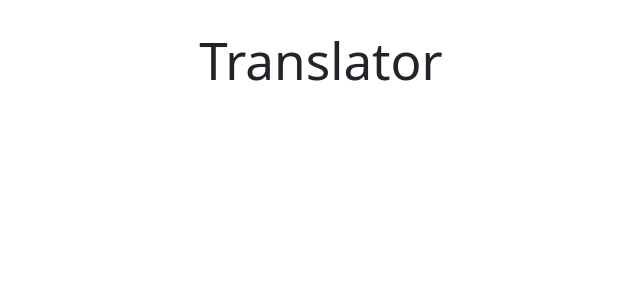
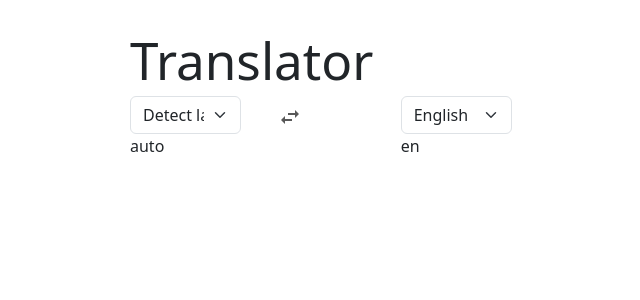
Before and after one commit to elialcodes/translator, a React (Vite) app: page / in a window 1280 px wide. Shown: the top 300 px of the page, without its empty margins (319-959 px from the left). Built offline with nearby package versions, Linux system fonts and the light colour scheme.

Commit message:
add: new components: icons, LanguageSelector

```diff
--- a/src/App.tsx
+++ b/src/App.tsx
@@ -1,11 +1,52 @@
 import './App.css';
+import { Container, Row, Col, Button } from 'react-bootstrap';
 import 'bootstrap/dist/css/bootstrap.min.css';
+import { useStore } from './hooks/useStore';
+import { AUTO_LANGUAGE } from './constants';
+import { ArrowsIcon } from './components/Icons';
+import { LanguageSelector } from './components/LanguageSelector';
 
 function App() {
+  const {
+    fromLanguage,
+    toLanguage,
+    interchangeLanguage,
+    setFromLanguage,
+    setToLanguage,
+  } = useStore();
+
   return (
-    <div>
+    <Container>
       <h1>Translator</h1>
-    </div>
+      <Row>
+        <Col>
+          <LanguageSelector
+            type="from"
+            value={fromLanguage}
+            onChange={setFromLanguage}
+          />
+          {fromLanguage}
+        </Col>
+        <Col>
+          <Button
+            variant="link"
+            // si el lenguaje de partida es "auto", el botón está desabilitado
+            disabled={fromLanguage === AUTO_LANGUAGE}
+            onClick={() => interchangeLanguage}
+          >
+            <ArrowsIcon />
+          </Button>
+        </Col>
+        <Col>
+          <LanguageSelector
+            type="to"
+            value={toLanguage}
+            onChange={setToLanguage}
+          />
+          {toLanguage}
+        </Col>
+      </Row>
+    </Container>
   );
 }
 
--- /dev/null
+++ b/src/components/Icons.tsx
@@ -0,0 +1,41 @@
+export const ArrowsIcon = () => (
+  <svg
+    focusable="false"
+    width="24"
+    height="26"
+    xmlns="http://www.w3.org/2000/svg"
+    viewBox="0 0 24 24"
+  >
+    <path d="M6.99 11L3 15l3.99 4v-3H14v-2H6.99v-3zM21 9l-3.99-4v3H10v2h7.01v3L21 9z"></path>
+  </svg>
+);
+
+export const ClipboardIcon = () => (
+  <svg
+    focusable="false"
+    xmlns="http://www.w3.org/2000/svg"
+    enableBackground="new 0 0 24 24"
+    height="24"
+    viewBox="0 0 24 24"
+    width="24"
+  >
+    <g>
+      <rect fill="none" height="24" width="24"></rect>
+    </g>
+    <g>
+      <path d="M16,20H5V6H3v14c0,1.1,0.9,2,2,2h11V20z M20,16V4c0-1.1-0.9-2-2-2H9C7.9,2,7,2.9,7,4v12c0,1.1,0.9,2,2,2h9 C19.1,18,20,17.1,20,16z M18,16H9V4h9V16z"></path>
+    </g>
+  </svg>
+);
+
+export const SpeakerIcon = () => (
+  <svg
+    focusable="false"
+    xmlns="http://www.w3.org/2000/svg"
+    viewBox="0 0 24 24"
+    width="24"
+    height="24"
+  >
+    <path d="M3 9v6h4l5 5V4L7 9H3zm13.5 3c0-1.77-1.02-3.29-2.5-4.03v8.05c1.48-.73 2.5-2.25 2.5-4.02zM14 3.23v2.06c2.89.86 5 3.54 5 6.71s-2.11 5.85-5 6.71v2.06c4.01-.91 7-4.49 7-8.77s-2.99-7.86-7-8.77z"></path>
+  </svg>
+);
--- /dev/null
+++ b/src/components/LanguageSelector.tsx
@@ -0,0 +1,40 @@
+import { Form } from 'react-bootstrap';
+import { SUPPORTED_LANGUAGES } from '../constants';
+import { type FC } from 'react';
+import { FromLanguage, Language } from '../types';
+
+//el lenguaje de partida tiene un tipado diferente al de salida (contempla "auto"
+//y el de salida no), así que hacemos un tipado de props que dependerán del type
+//que tenga el select
+type Props =
+  | {
+      type: 'from';
+      value: FromLanguage;
+      onChange: (language: FromLanguage) => void;
+    }
+  | { type: 'to'; value: Language; onChange: (language: Language) => void };
+
+export const LanguageSelector: FC<Props> = ({ onChange, type, value }) => {
+  const handleChange = (event: React.ChangeEvent<HTMLSelectElement>) => {
+    onChange(event.target.value as Language); //TS devolvía error y se forzó el tipado
+  };
+
+  return (
+    <Form.Select
+      aria-label="Select the language"
+      onChange={handleChange}
+      value={value}
+    >
+      {type === 'from' && <option value="auto">Detect language</option>}
+
+      {/* SUPPORTED_LANGUAGES es un objeto, no un array, para poderlo mapear
+      tomamos del objeto sus entradas y las mapeamos */}
+      {Object.entries(SUPPORTED_LANGUAGES).map(([key, literal]) => (
+        <option key={key} value={key}>
+          {/* al usuario le mostramos el literal, no la key */}
+          {literal}
+        </option>
+      ))}
+    </Form.Select>
+  );
+};
--- a/src/hooks/useStore.ts
+++ b/src/hooks/useStore.ts
@@ -1,5 +1,5 @@
 import { useReducer } from 'react';
-// import { AUTO_LANGUAGE } from '../constants';
+import { AUTO_LANGUAGE } from '../constants';
 import {
   type Action,
   type InitialState,
@@ -17,7 +17,7 @@ export const initialState: InitialState = {
   loading: false,
 };
 
-//2. Creamos la función reducer, que siempre devuelve un estado y lleva siempre 2 argumentos:
+//2. Creamos la función reducer, que siempre devuelve un estado y lleva 2 argumentos:
 //- el estado
 //- una accion: action es un objeto que tiene como propiedades el tipo de acción (type)
 //  y payload (que es la información que lleva consigo la accion y con esta información
@@ -27,15 +27,22 @@ export function reducer(state: InitialState, action: Action): InitialState {
   const { type } = action;
 
   if (type === 'INTERCHANGE_LANGUAGE') {
+    //logica dentro del reducer, para que cuando se intercambien los lenguajes, si el
+    //del lenguage de partida es auto, no se setee el estado
+    if (state.fromLanguage === AUTO_LANGUAGE) {
+      return state;
+    }
     //tomamos con spreed todo el estado inicial y setearemos los 2 estados Languages:
     //en esta acción hacemos un intercambio entre los lenguages de entrada y salida,
-    //y aquí no hay payload, no es necesario que action devuelva información con la que
-    //setear el estado, así que podemos setear directamente.
-    return {
-      ...state,
-      fromLanguage: state.toLanguage,
-      toLanguage: state.fromLanguage,
-    };
+    //y aquí no hay payload, no es necesario que action devuelva información con la
+    //que setear el estado, así que podemos setear directamente.
+    else {
+      return {
+        ...state,
+        fromLanguage: state.toLanguage,
+        toLanguage: state.fromLanguage,
+      };
+    }
   }
   if (type === 'SET_FROM_LANGUAGE') {
     //tomamos con spreed todo el estado incial y setearemos uno de los estados
@@ -74,7 +81,7 @@ export function reducer(state: InitialState, action: Action): InitialState {
 export function useStore() {
   //useReduce siempre devuelve un array con 2 elementos: el estado actual del
   //componente y el dispatch (una función que se usa para despachar acciones
-  //que actualizan el estado).
+  //que actualizan el estado)
   //del array que devuelve useReducer sacamos 5 constantes del estado inicial
   //así como el dispatch; y como argumentos del useReducer pasamos la función
   //reducer(función que manejará las actualizaciones del estado) y el estado inicial
@@ -83,7 +90,7 @@ export function useStore() {
 
   //es buena práctica que el dispatch no salga de aquí, asi que hacemos una
   //función intermedia, que será lo que retornemos
-  const interchangeLanguages = () => {
+  const interchangeLanguage = () => {
     dispatch({ type: 'INTERCHANGE_LANGUAGE' });
   };
 
@@ -94,9 +101,11 @@ export function useStore() {
   const setToLanguage = (payload: Language) => {
     dispatch({ type: 'SET_TO_LANGUAGE', payload });
   };
+
   const setFromText = (payload: string) => {
     dispatch({ type: 'SET_FROM_TEXT', payload });
   };
+
   const setResult = (payload: string) => {
     dispatch({ type: 'SET_RESULT', payload });
   };
@@ -107,7 +116,7 @@ export function useStore() {
     fromText,
     result,
     loading,
-    interchangeLanguages,
+    interchangeLanguage,
     setFromLanguage,
     setToLanguage,
     setFromText,
--- a/src/types.d.ts
+++ b/src/types.d.ts
@@ -4,6 +4,7 @@ import { type SUPPORTED_LANGUAGES, type AUTO_LANGUAGE } from './constants';
 //este tipado será el mismo que el de las keys que tenemos en el objeto de la constante
 //SUPPORTD_LENGUAGES, así, si añadimos idiomas al traductor, tomará las keys
 //así los archivo de constantes y de tipos estarán sincronizados
+//con typeof le decimo que coja el objeto al completo (y de ahí saca las keys)
 export type Language = keyof typeof SUPPORTED_LANGUAGES;
 
 //este tipado será el mismo que el que tiene AUTO_LANGUAGE, por si decidimos
@@ -15,7 +16,7 @@ export type AutoLanguage = typeof AUTO_LANGUAGE;
 export type FromLanguage = Language | AutoLanguage;
 export interface InitialState {
   fromLanguage: FromLanguage;
-  toLanguage: FromLanguage;
+  toLanguage: Language;
   fromText: string;
   result: string;
   loading: boolean;
```
